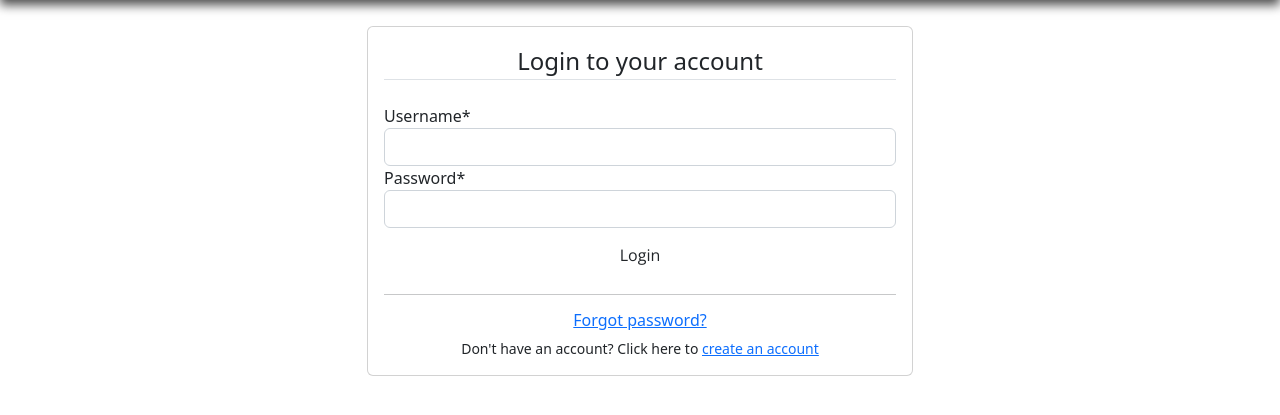
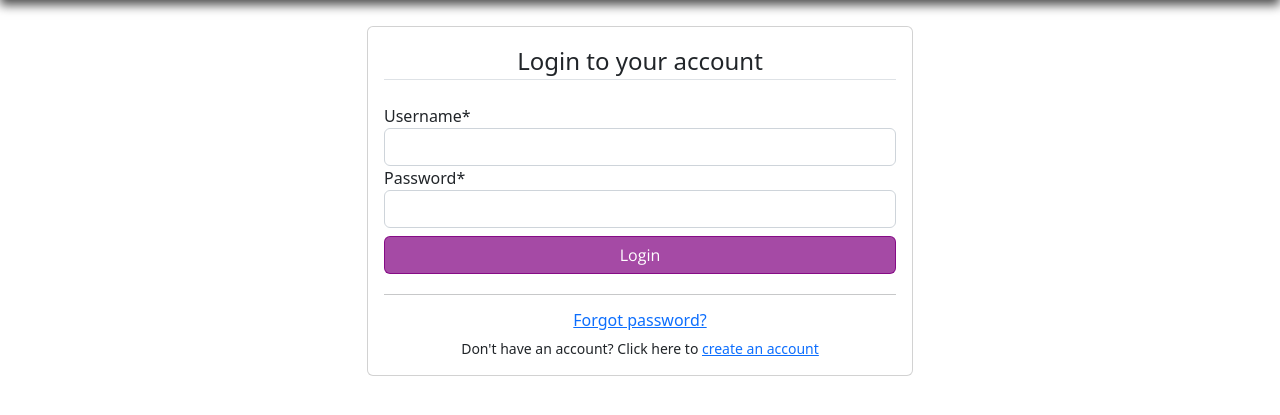
Before and after one commit to morikeli/ziada, a Django app: page /login/ in a window 1280 px wide, with the restyled element focused. Shown: the part 57-472 px from the top of the page. Run offline with Django 4.2, Linux system fonts and the light colour scheme; some libraries are stand-ins or nearby versions.

Commit message:
minor changes

```diff
--- a/static/css/styles.css
+++ b/static/css/styles.css
@@ -79,3 +79,8 @@ body {
     background-color: rgba(128, 0, 128, 0.71);
     color: #fff;
 }
+.accounts-form-container form button:focus {
+    background-color: rgba(128, 0, 128, 0.71);
+    color: #fff;
+    border: 1px solid rgba(128, 0, 128, 0.86);
+}
```
Also changed, not shown: db.sqlite3.
